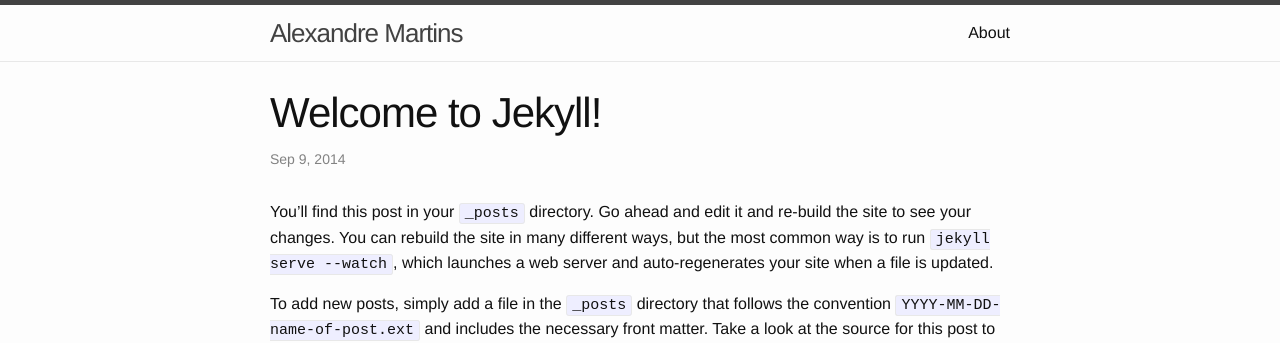
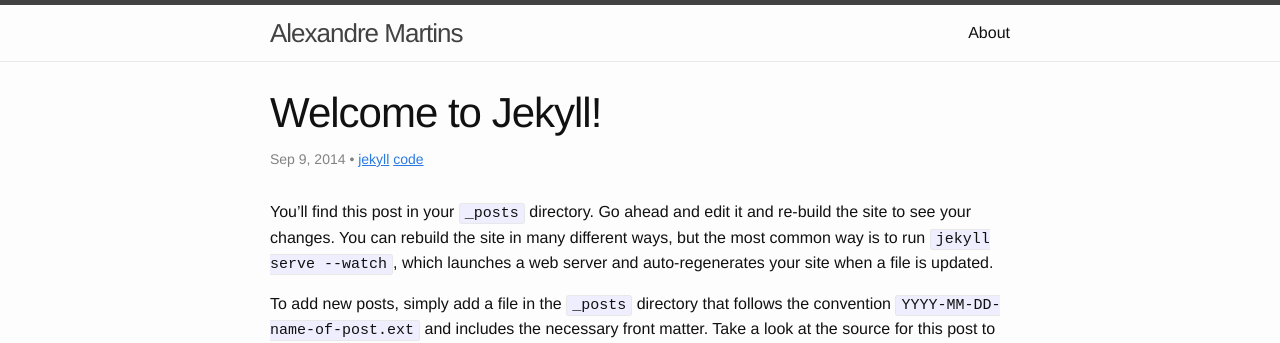
Before and after one commit to amartinsn/amartinsn.github.io, a Jekyll site: the page built from _posts/2014-09-09-welcome-to-jekyll.markdown, in a window 1280 px wide. Shown: the top 343 px of the page. Built offline with Jekyll 4.4.1, drawn with Linux system fonts in a browser that asks for light colours; comment, search, counter and statistics services are not loaded.

Commit message:
adding tag links on post page

```diff
--- a/_layouts/post.html
+++ b/_layouts/post.html
@@ -5,7 +5,10 @@
 
   <header class="post-header">
     <h1 class="post-title">{{ page.title }}</h1>
-    <p class="post-meta">{{ page.date | date: "%b %-d, %Y" }}{% if page.author %} • {{ page.author }}{% endif %}{% if page.meta %} • {{ page.meta }}{% endif %}</p>
+    <p class="post-meta">
+      {{ page.date | date: "%b %-d, %Y" }}{% if page.author %} • {{ page.author }}{% endif %}{% if page.meta %} • {{ page.meta }}{% endif %} •
+      <i class="icon-tags"></i> {% for tag in page.tags %} <a href="/tags/{{ tag }}" title="View posts tagged with &quot;{{ tag }}&quot;"><u>{{ tag }}</u></a>  {% if forloop.last != true %} {% endif %} {% endfor %}
+    </p>
   </header>
 
   <article class="post-content">
```
